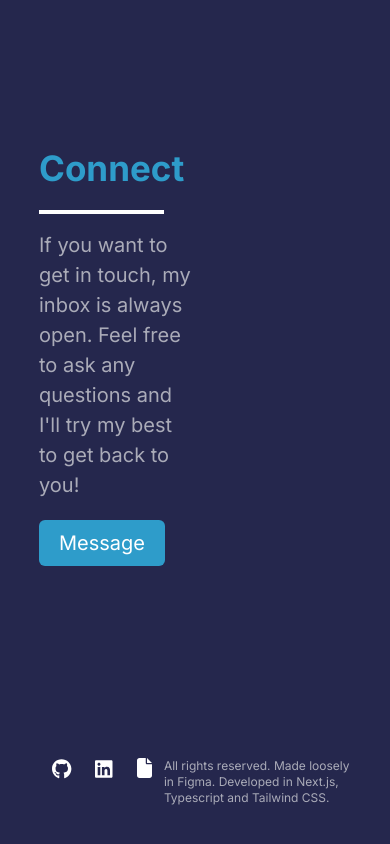
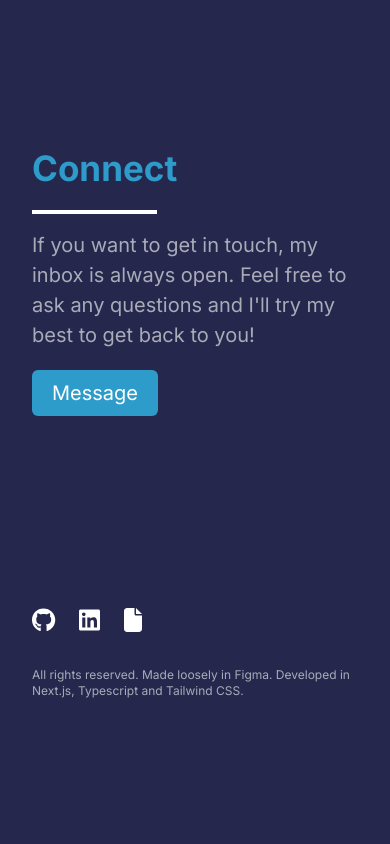
Before and after one commit to Jexarx121/Portfolio, a Next.js app: page / in a window 390 px wide. Shown: the part 6465-7309 px from the top of the page. After the commit the page ends 7236 px from the top, so only its background shows below. Built offline with nearby package versions, Linux system fonts and the light colour scheme.

Commit message:
feat: Made website responsive

```diff
--- a/src/components/contact/Contact.tsx
+++ b/src/components/contact/Contact.tsx
@@ -3,10 +3,10 @@ import Title from "../helpers/title/title";
 
 const Contact = () => {
   return (
-    <div className="w-[80%] m-auto mt-24 mb-48" id="contact">
+    <div className="lg:w-[80%] sm:w-[90%] w-[100%] m-auto mt-24 mb-48 sm:p-0 px-8" id="contact">
       <Title title="Connect"/>
       <Separator/>
-      <p className="w-[50%] mb-5 text-[20px]">
+      <p className="xl:w-[50%] lg:w-[60%] md:w-[75%] sm:w-[90%] w-[100%] mb-5 text-[20px]">
         If you want to get in touch, my inbox is always open. Feel free to ask any questions and I'll try my best to get back to you!
       </p>
       <button className="text-[20px] text-white bg-[#2E9CCA] px-5 py-2 rounded-md">Message</button>
--- a/src/components/footer/Footer.tsx
+++ b/src/components/footer/Footer.tsx
@@ -5,13 +5,13 @@ import Link from "next/link";
 
 const Footer = () => {
   return (
-    <footer className="flex flex-row justify-between my-10">
-      <div className="flex flex-row ml-10">
-        <Link href="https://github.com/Jexarx121"><FontAwesomeIcon className="px-3 text-white text-xl" icon={faGithub}/></Link>
-        <Link href="https://www.linkedin.com/in/zjchen402/"><FontAwesomeIcon className="px-3 text-white text-xl" icon={faLinkedin}/></Link>
-        <FontAwesomeIcon className="px-3 text-white cursor-pointer text-xl" icon={faFile}/>
+    <footer className="flex sm:flex-row flex-col justify-between my-10">
+      <div className="flex flex-row sm:ml-10 ml-8">
+        <Link href="https://github.com/Jexarx121"><FontAwesomeIcon className="pr-3 text-white sm:text-xl text-2xl" icon={faGithub}/></Link>
+        <Link href="https://www.linkedin.com/in/zjchen402/"><FontAwesomeIcon className="px-3 text-white sm:text-xl text-2xl" icon={faLinkedin}/></Link>
+        <FontAwesomeIcon className="px-3 text-white cursor-pointer sm:text-xl text-2xl" icon={faFile}/>
       </div>
-      <div className="mr-10">
+      <div className="sm:mr-10 sm:m-0 m-8">
         <p className="text-xs">All rights reserved. Made loosely in Figma. Developed in Next.js, Typescript and Tailwind CSS.</p>
       </div>
     </footer>
```
